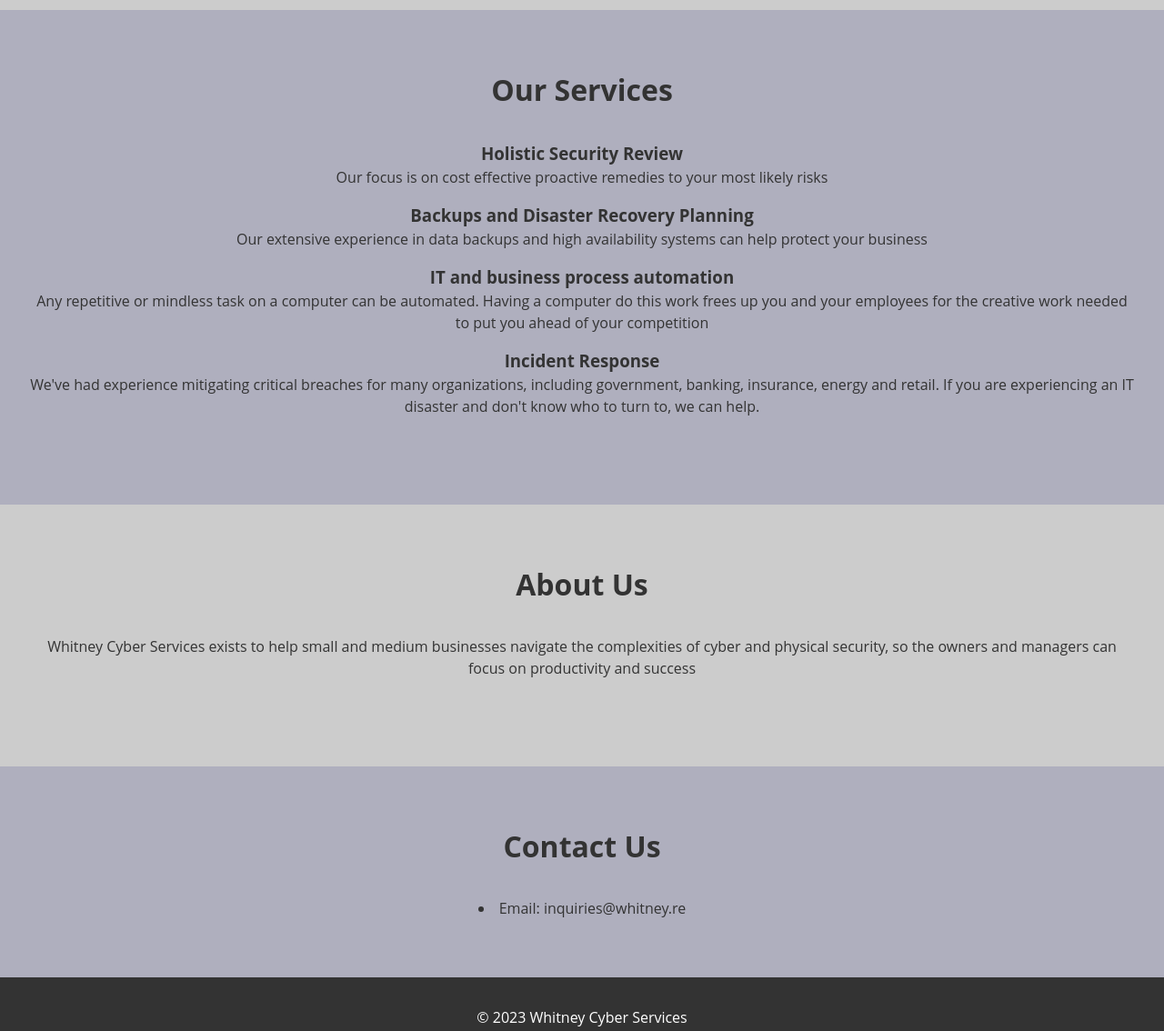
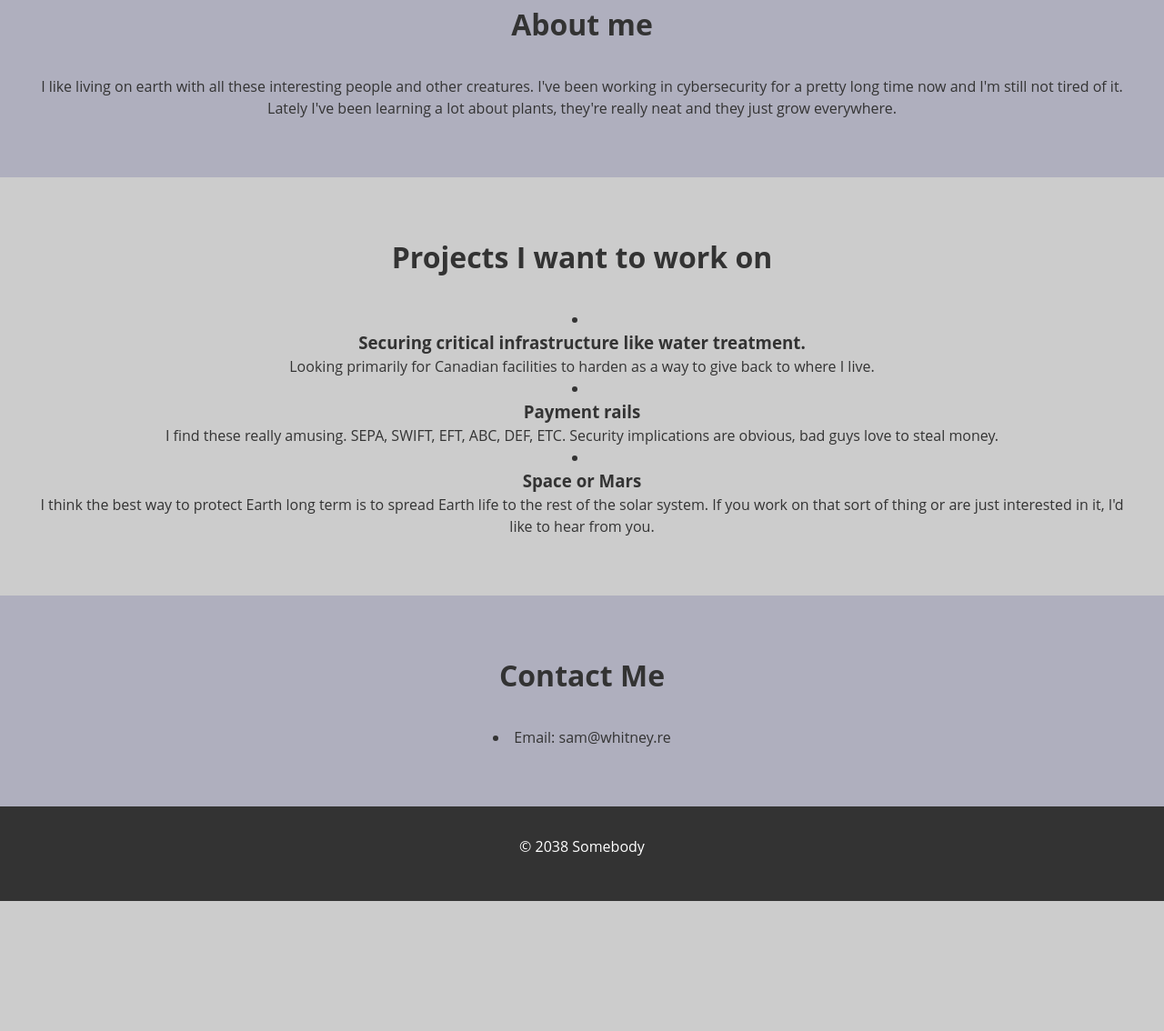
Before and after one commit to nouip/nouip.github.io, a plain HTML site: page index.html in a window 1280 px wide. Shown: the part 349-1483 px from the top of the page at 91% size. After the commit the page ends 1340 px from the top, so only its background shows below. Drawn offline with Linux system fonts and the light colour scheme.

Commit message:
Update index.html

```diff
--- a/index.html
+++ b/index.html
@@ -1,7 +1,7 @@
 <!DOCTYPE html>
 <html>
 <head>
-	<title>Whitney Cyber Services - Your Solution for Security and IT Automation</title>
+	<title>Welcome to my website!</title>
 	<meta charset="UTF-8">
 	<meta name="viewport" content="width=device-width, initial-scale=1.0">
 	<link rel="stylesheet" href="style.css">
@@ -19,28 +19,25 @@
         </header>
 	<main>
 		<section class="banner" id="banner">
-			<h2>Whitney Cyber Services - Security and IT Automation</h2>
+			<h2>My Page</h2>
 		</section>
 		<section class="services" id="services">
-			<h2>Our Services</h2>
-			<ul>
-				<li><h3>Holistic Security Review</h3> Our focus is on cost effective proactive remedies to your most likely risks</li>
-				<li><h3>Backups and Disaster Recovery Planning</h3> Our extensive experience in data backups and high availability systems can help protect your business</li>
-				<li><h3>IT and business process automation</h3>Any repetitive or mindless task on a computer can be automated. Having a computer do this work frees up you and your employees for the creative work needed to put you ahead of your competition</li>
-				<li><h3>Incident Response</h3>We've had experience mitigating critical breaches for many organizations, including government, banking, insurance, energy and retail. If you are experiencing an IT disaster and don't know who to turn to, we can help.</li>
-			</ul>
+			<h2>About me</h2>
+			<p>I like living on earth with all these interesting people and other creatures. I've been working in cybersecurity for a pretty long time now and I'm still not tired of it. Lately I've been learning a lot about plants, they're really neat and they just grow everywhere.</p>
 		</section>
 		<section class="about" id="about">
-			<h2>About Us</h2>
-			<p>Whitney Cyber Services exists to help small and medium businesses navigate the complexities of cyber and physical security, so the owners and managers can focus on productivity and success</p>
+			<h2>Projects I want to work on</h2>
+			<li><h3>Securing critical infrastructure like water treatment.</h3>Looking primarily for Canadian facilities to harden as a way to give back to where I live.</li>
+			<li><h3>Payment rails</h3>I find these really amusing. SEPA, SWIFT, EFT, ABC, DEF, ETC. Security implications are obvious, bad guys love to steal money.</li>
+			<li><h3>Space or Mars</h3>I think the best way to protect Earth long term is to spread Earth life to the rest of the solar system. If you work on that sort of thing or are just interested in it, I'd like to hear from you.</li>
 		</section>
 		<section class="contact" id="contact">
-			<h2>Contact Us</h2>
-			<li>Email: inquiries@whitney.re</li>
+			<h2>Contact Me</h2>
+			<li>Email: sam@whitney.re</li>
 		</section>
 	</main>
 	<footer>
-		<p>&copy; 2023 Whitney Cyber Services</p>
+		<p>&copy; 2038 Somebody</p>
 	</footer>
 </body>
 </html>
```
